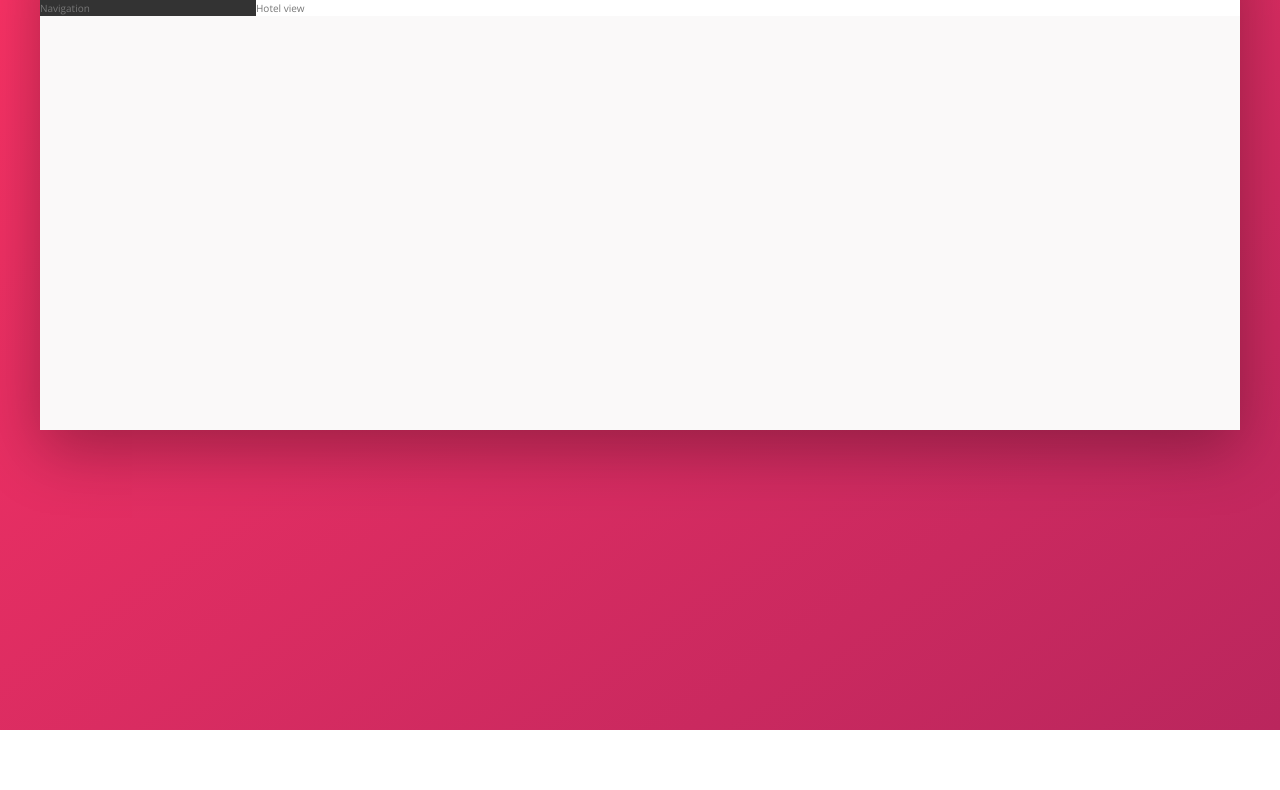
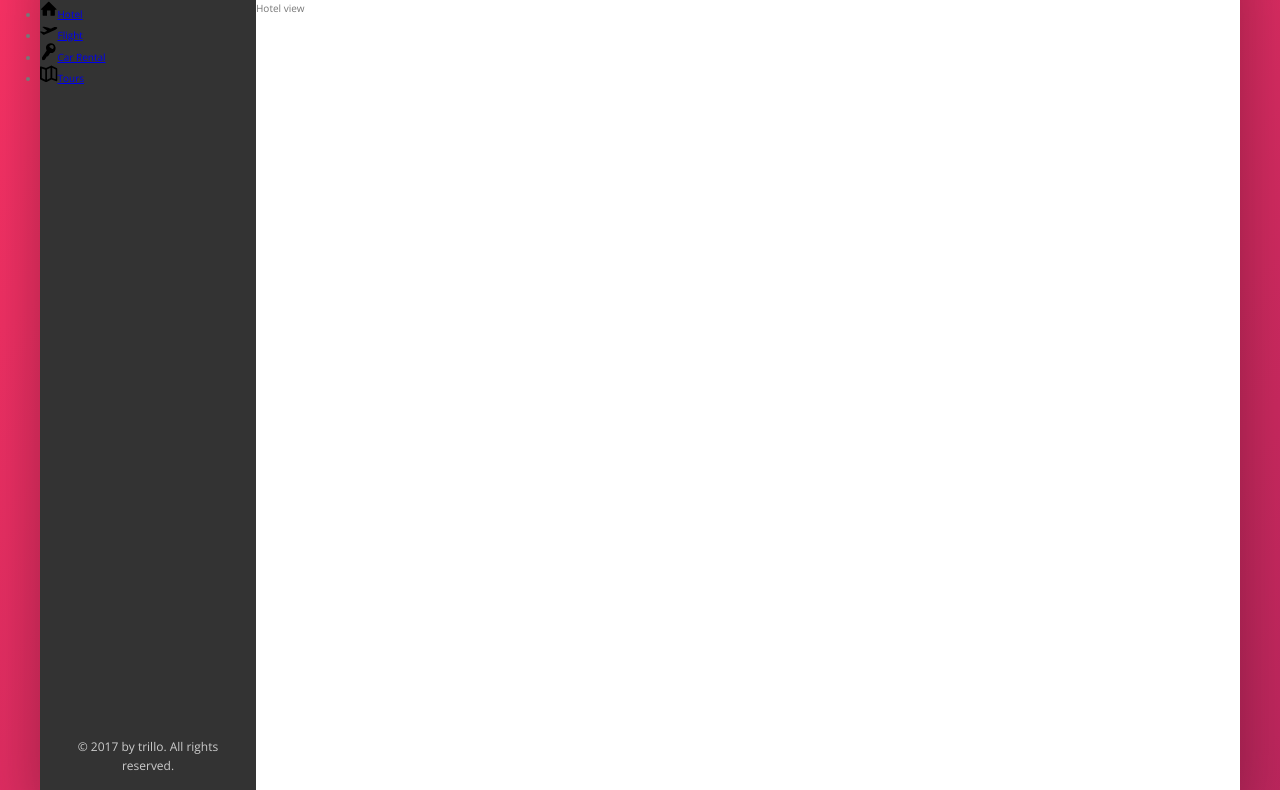
Before and after one commit to dembreus/Tillo, a website: page index.html in a window 1280 px wide. Shown: the part 150-940 px from the top of the page. Before the commit the page ends 880 px from the top, so only its background shows below. Drawn offline with nearby package versions, Linux system fonts and the light colour scheme.

Commit message:
Started building side navigation.

```diff
--- a/index.html
+++ b/index.html
@@ -51,7 +51,42 @@
         </nav>
       </header>
       <div class="content">
-        <nav class="sidebar">Navigation</nav>
+        <nav class="sidebar">
+          <ul class="side-nav">
+            <li class="side-nav__item">
+              <a href="#" class="side-nav__link"
+                ><svg class="side-nav__icon">
+                  <use xlink:href="img/sprite.svg#icon-home"></use></svg
+                >Hotel</a
+              >
+            </li>
+            <li class="side-nav__item">
+              <a href="#" class="side-nav__link"
+                ><svg class="side-nav__icon">
+                  <use
+                    xlink:href="img/sprite.svg#icon-aircraft-take-off"
+                  ></use></svg
+                >Flight</a
+              >
+            </li>
+            <li class="side-nav__item">
+              <a href="#" class="side-nav__link"
+                ><svg class="side-nav__icon">
+                  <use xlink:href="img/sprite.svg#icon-key"></use></svg
+                >Car Rental</a
+              >
+            </li>
+            <li class="side-nav__item">
+              <a href="#" class="side-nav__link"
+                ><svg class="side-nav__icon">
+                  <use xlink:href="img/sprite.svg#icon-map"></use></svg
+                >Tours</a
+              >
+            </li>
+          </ul>
+
+          <div class="legal">&copy; 2017 by trillo. All rights reserved.</div>
+        </nav>
         <main class="hotel-view">Hotel view</main>
       </div>
     </div>
--- a/scss/_components.scss
+++ b/scss/_components.scss
@@ -112,3 +112,25 @@
     margin-right: 1rem;
   }
 }
+
+// SIDE NAVIGATION
+.side-nav {
+  &__item {
+  }
+
+  &__link {
+  }
+
+  &__icon {
+    height: 1.75rem;
+    width: 1.75rem;
+  }
+}
+
+// LEGAL TEXT
+.legal {
+  font-size: 1.2rem;
+  color: var(--color-grey-light-4);
+  text-align: center;
+  padding: 2.5rem;
+}
--- a/scss/_layout.scss
+++ b/scss/_layout.scss
@@ -6,6 +6,7 @@
 
   min-height: 50rem;
 }
+
 .header {
   font-size: 1.4rem;
   height: 7rem;
@@ -16,16 +17,24 @@
   justify-content: space-between;
   align-items: center;
 }
+
 .content {
   display: flex;
 }
+
 .sidebar {
   background-color: var(--color-grey-dark-1);
 
   flex: 0 0 18%;
+
+  display: flex;
+  flex-direction: column;
+  justify-content: space-between;
 }
+
 .hotel-view {
   background-color: #fff;
+  height: 80rem;
 
   flex: 1;
 }
```
Also changed, not shown: css/style.css, 1 other file.
